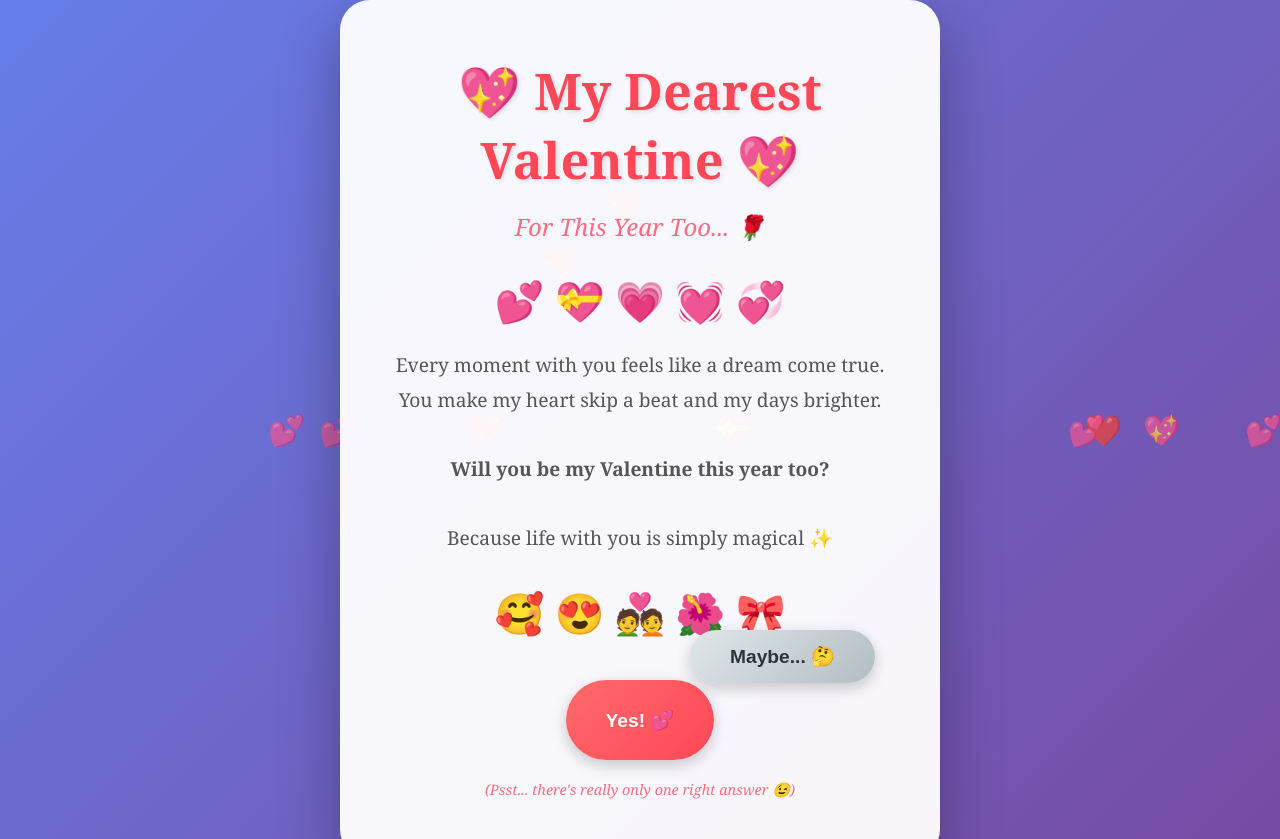
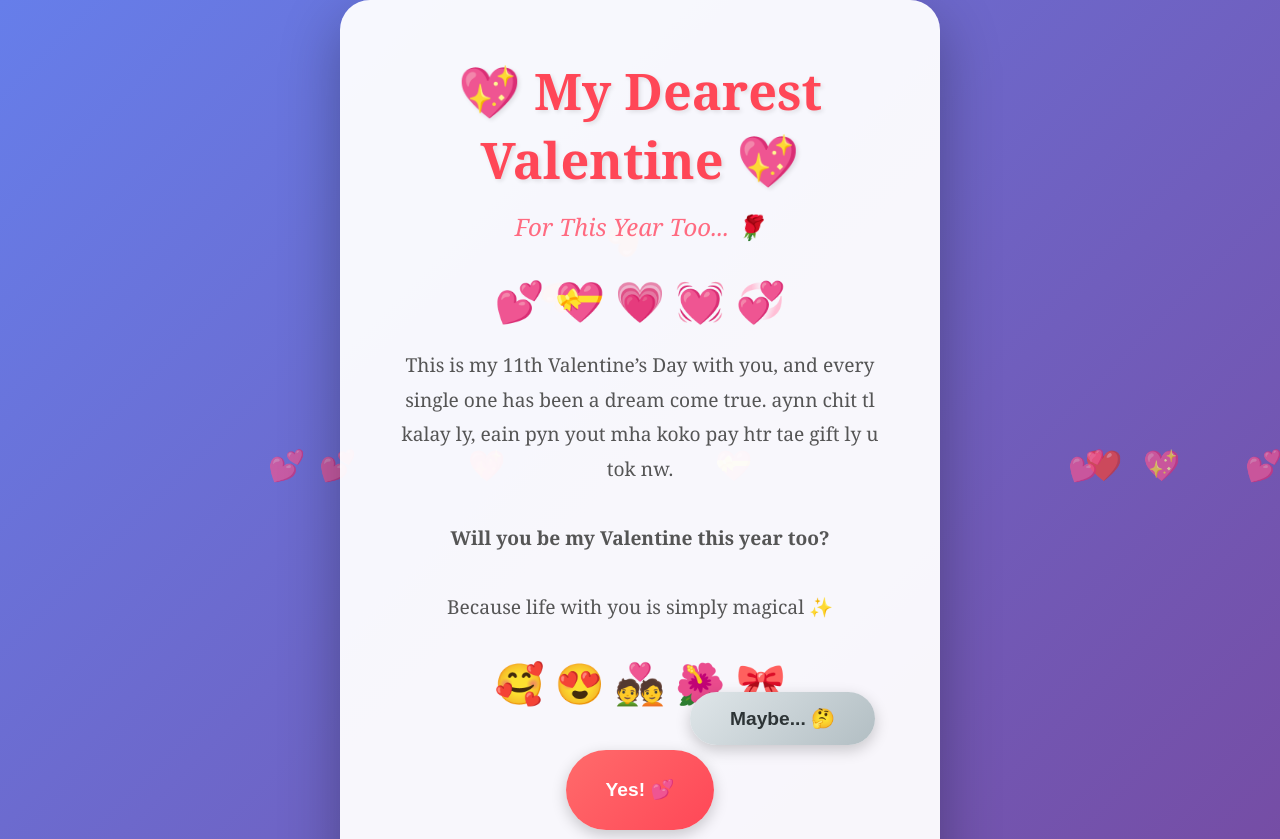
Before and after one commit to blizxad/bemyvalentine-, a plain HTML site: page index.html in a window 1280 px wide. Shown: the top 839 px of the page. Drawn offline with Linux system fonts and the light colour scheme.

Commit message:
Revise Valentine's message in index.html
Updated the Valentine's message and added a personal touch to the content.

```diff
--- a/index.html
+++ b/index.html
@@ -224,8 +224,8 @@
         </div>
 
         <div class="message">
-            Every moment with you feels like a dream come true.
-            You make my heart skip a beat and my days brighter.
+            This is my 11th Valentine’s Day with you, and every single one has been a dream come true.
+            aynn chit tl kalay ly, eain pyn yout mha koko pay htr tae gift ly u tok nw.
             <br><br>
             <strong>Will you be my Valentine this year too?</strong>
             <br><br>
```
